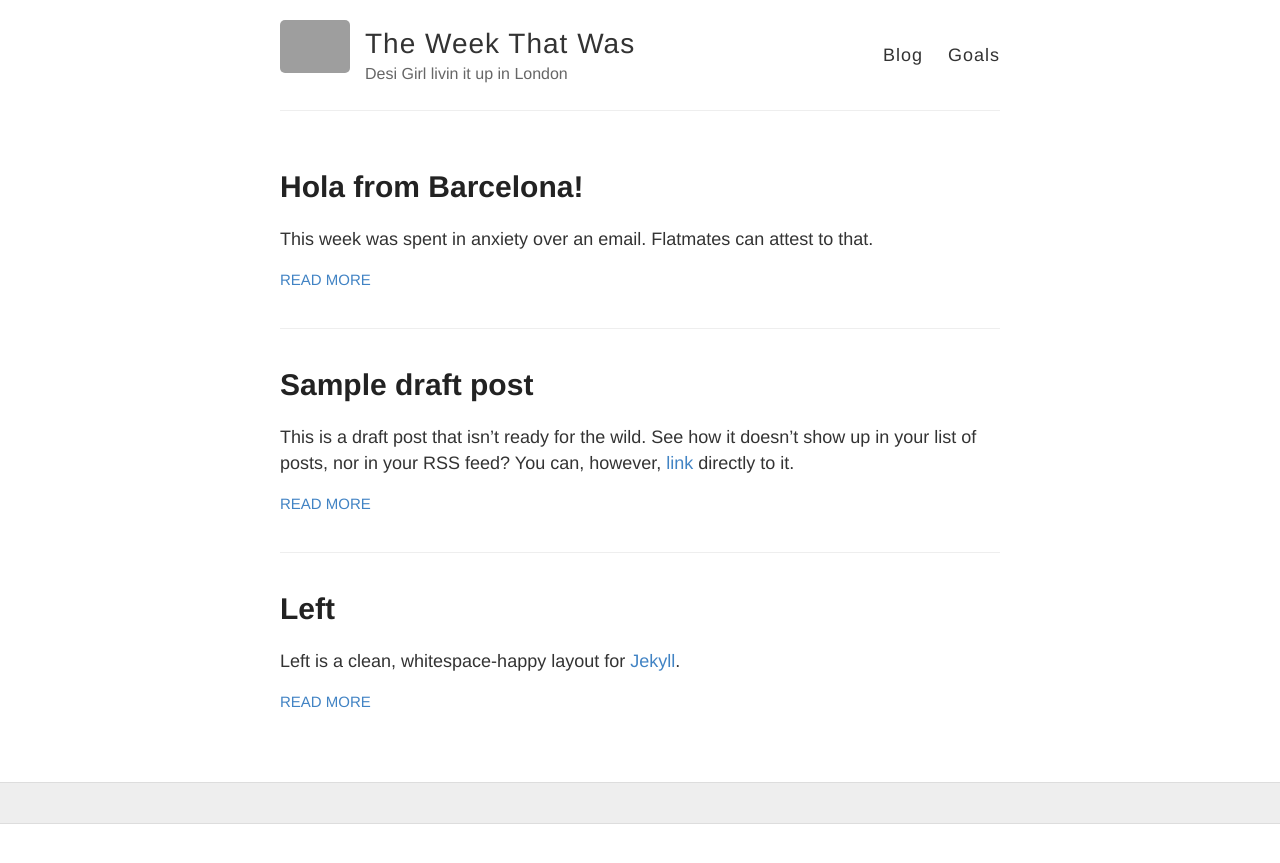
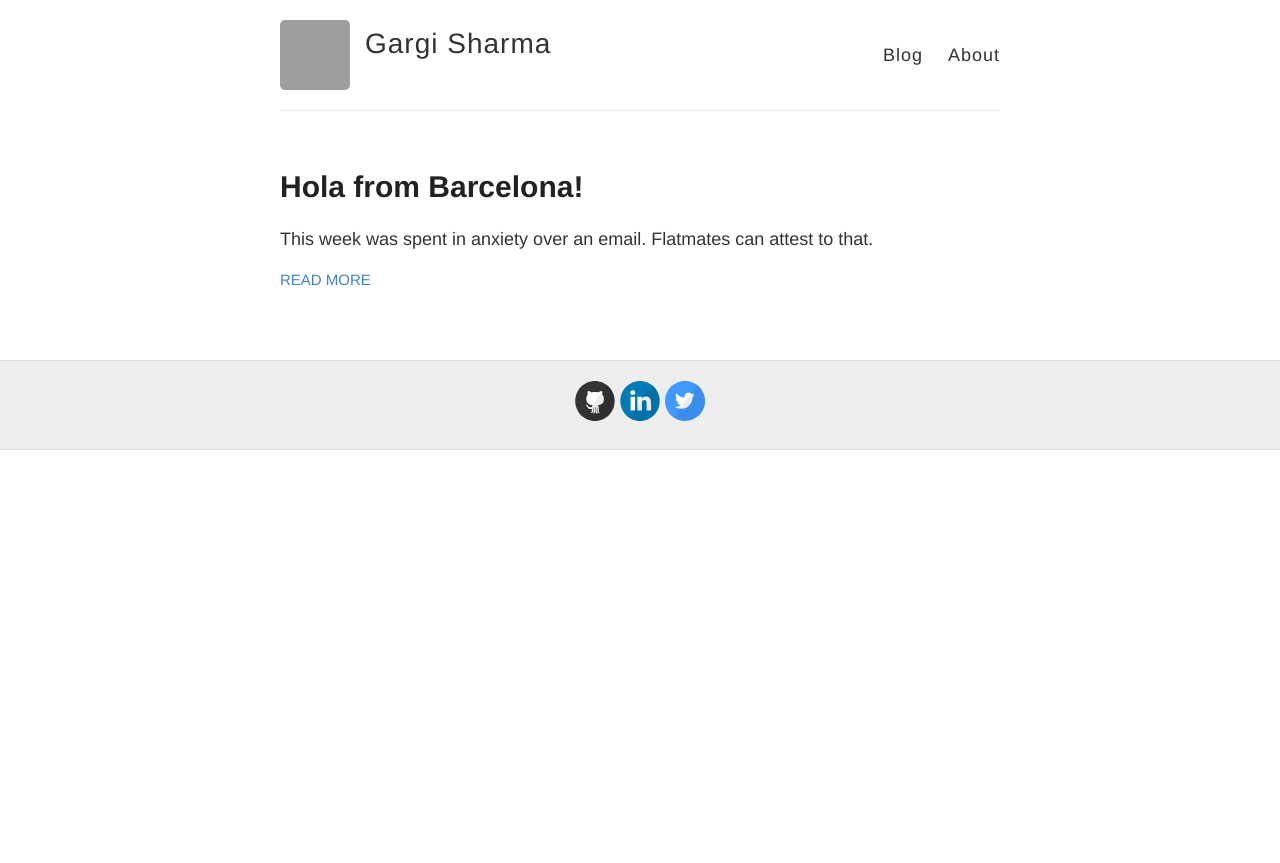
Before and after one commit to gs0510/gs0510.github.io, a Jekyll site: the page built from index.html, in a window 1280 px wide. Shown: the top 863 px of the page. Built offline with Jekyll 4.4.1, drawn with Linux system fonts in a browser that asks for light colours; grey boxes are pictures that could not be loaded.

Commit message:
Make it saner

```diff
--- a/_config.yml
+++ b/_config.yml
@@ -3,14 +3,13 @@
 #
 
 # Name of your site (displayed in the header)
-name: The Week That Was
+name: Gargi Sharma
 
 # Short bio or description (displayed in the header)
-description: Desi Girl livin it up in London
+description:
 
 # URL of your avatar or profile pic (you could use your GitHub profile pic)
-avatar: https://i.pinimg.com/564x/68/b8/54/68b85401a42673dc328a30bf5af8e847.jpg
-
+avatar: https://avatars1.githubusercontent.com/u/8718814?s=460&v=4
 #
 # Flags below are optional
 #
@@ -22,12 +21,12 @@ footer-links:
   email:
   facebook:
   flickr:
-  github:
+  github: https://github.com/gs0510
   instagram:
-  linkedin:
+  linkedin: https://www.linkedin.com/in/gargis5/
   pinterest:
   rss: # just type anything here for a working RSS icon
-  twitter:
+  twitter: https://twitter.com/gawwrgi
   stackoverflow: # your stackoverflow profile, e.g. "users/50476/bart-kiers"
   youtube: # channel/<your_long_string> or user/<user-name>
   googleplus: # anything in your profile username that comes after plus.google.com/
--- a/_layouts/default.html
+++ b/_layouts/default.html
@@ -28,7 +28,7 @@
 
           <nav>
             <a href="{{ site.baseurl }}/">Blog</a>
-            <a href="{{ site.baseurl }}/goals">Goals</a>
+            <a href="{{ site.baseurl }}/goals">About</a>
           </nav>
         </header>
       </div>
--- a/_posts/2012-12-12-left.markdown
+++ /dev/null
@@ -1,27 +0,0 @@
----
-layout: post
-title: Left
-category: posts
----
-
-Left is a clean, whitespace-happy layout for [Jekyll][jekyll].
-
-This is designed to be an easy layout to modify for your own blog. It was
-extracted from [zachholman.com][zh], which means it was battle-hardened from
-years of posting serious blog posts about emoji and swear words.
-
-You're actually reading an example post right now. See how cool it is? Oh, be
-quiet, you're making me blush.
-
----
-
-You'll want to [get the code][left] and read the README to learn how to
-install and set up Left for your own purposes.
-
-If you have any questions, follow and ping me on Twitter- I'm
-[@holman][twitter].
-
-[jekyll]: https://github.com/mojombo/jekyll
-[zh]: http://zachholman.com
-[left]: https://github.com/holman/left#readme
-[twitter]: https://twitter.com/holman
--- a/_posts/2014-02-25-draft.markdown
+++ /dev/null
@@ -1,23 +0,0 @@
----
-layout: post
-title: Sample draft post
-category: posts
-draft: true
----
-
-This is a draft post that isn't ready for the wild. See how it doesn't show up in your list of posts, nor in your RSS feed? You can, however, [link](/posts/draft/) directly to it.
-
-To make it go live, all you have to do is remove the `draft:true` line, and you're off to the races.
-
----
-
-You'll want to [get the code][left] and read the README to learn how to
-install and set up Left for your own purposes.
-
-If you have any questions, follow and ping me on Twitter- I'm
-[@holman][twitter].
-
-[jekyll]: https://github.com/mojombo/jekyll
-[zh]: http://zachholman.com
-[left]: https://github.com/holman/left#readme
-[twitter]: https://twitter.com/holman
```
Also changed, not shown: apple-touch-icon.png (deleted).
